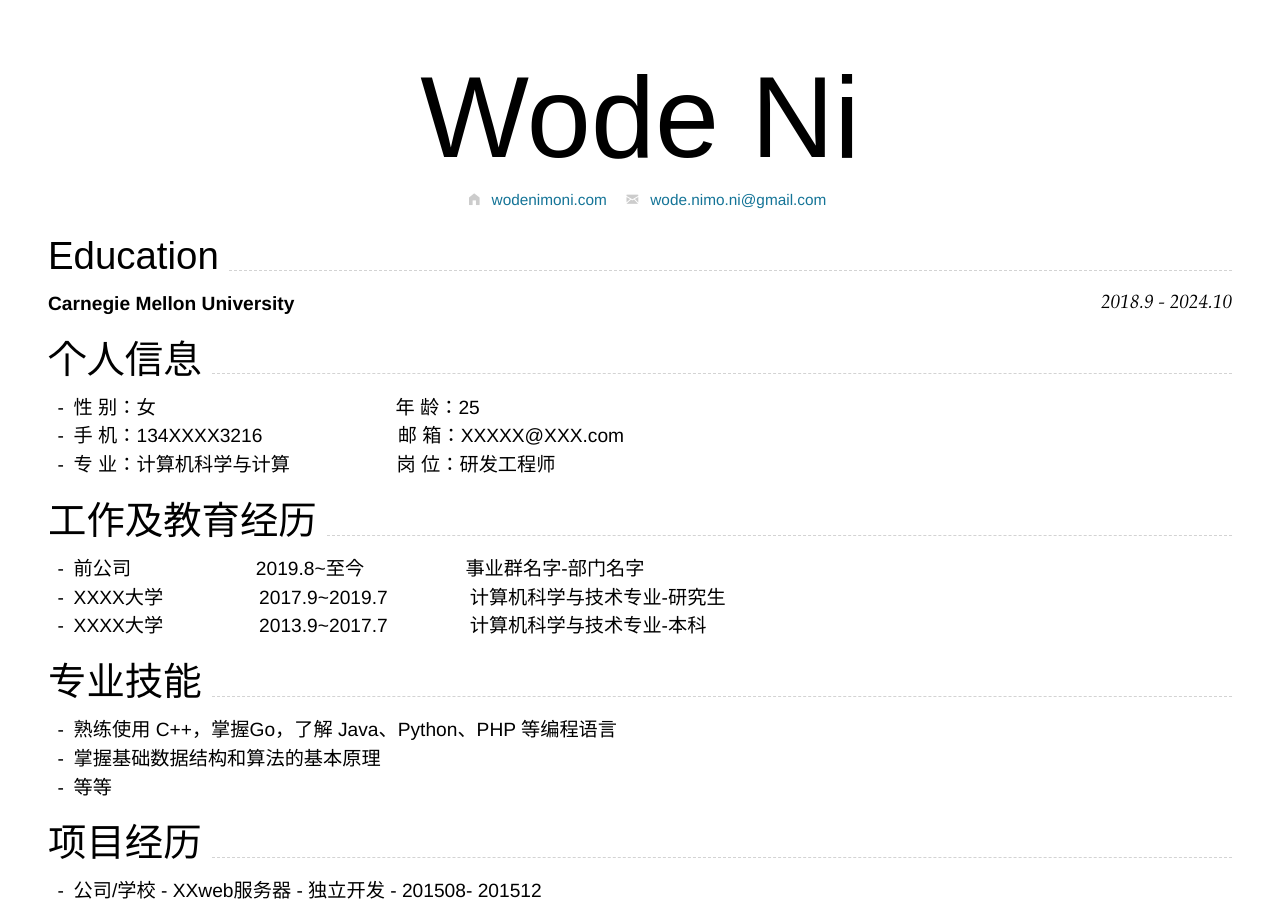
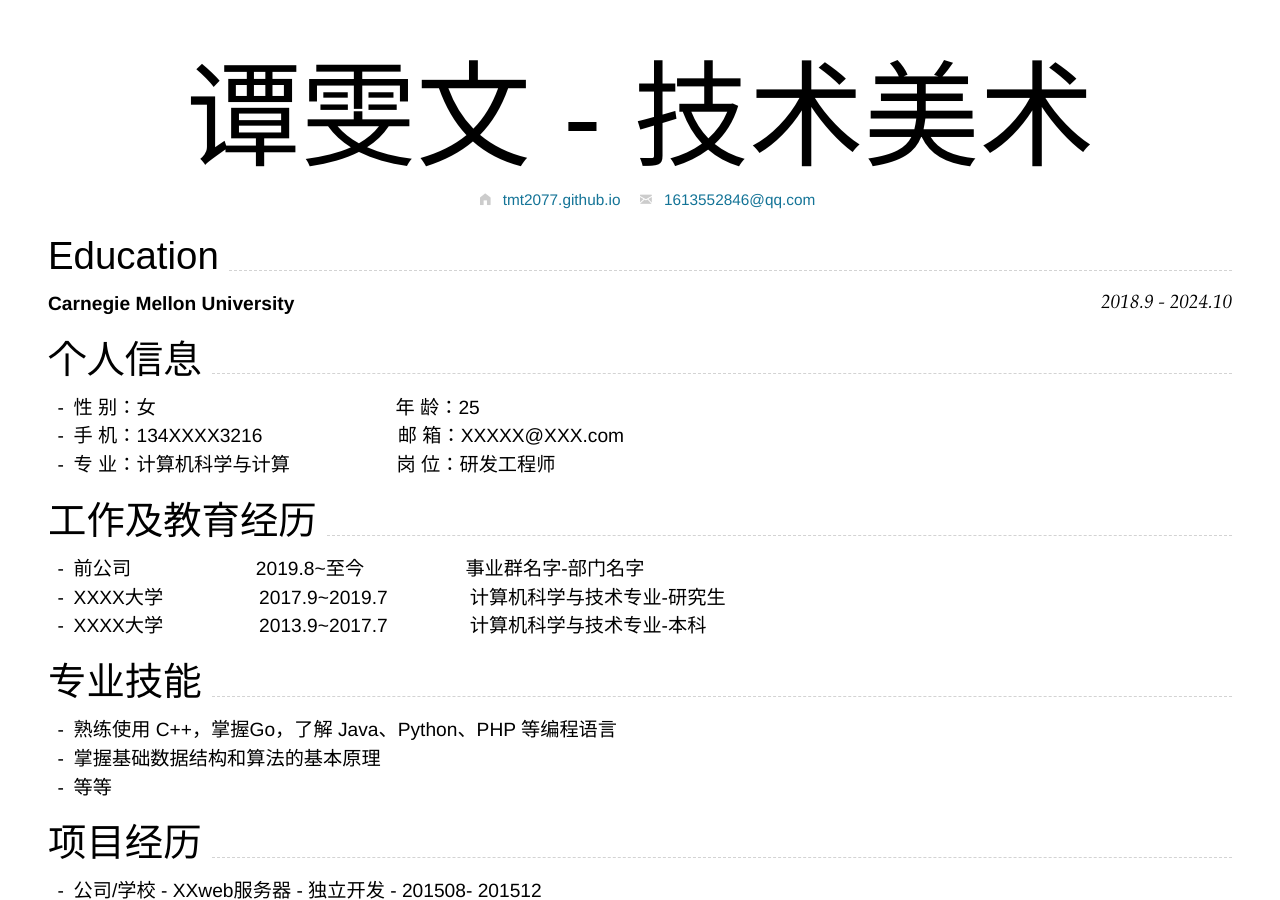
Before and after one commit to tmt2077/tmt2077.github.io, a Jekyll site: the page built from index.md, in a window 1280 px wide and 900 px high. Built offline with Jekyll 4.4.1, drawn with Linux system fonts in a browser that asks for light colours; nearby versions of some CDN libraries.

Commit message:
Update index.md

```diff
--- a/index.md
+++ b/index.md
@@ -2,21 +2,21 @@
 layout: cv
 title: Wode "Nimo" Ni
 email:
-  url: mailto:wode.nimo.ni@gmail.com
-  text: wode.nimo.ni@gmail.com
+  url: 1613552846@qq.com
+  text: 1613552846@qq.com
 homepage:
-  url: https://wodenimoni.com
-  text: wodenimoni.com
+  url: https://tmt2077.github.io/
+  text: tmt2077.github.io
 ---
 
-# Wode **Ni**
 
+# 谭雯文 - 技术美术
 <!--
 include contact information from the front matter
 Supported arguments:
     - homepage: url, text
-    - phone
     - email
+    - phone:19180989356
 -->
 
 {% include cv-contact.html %}
```
